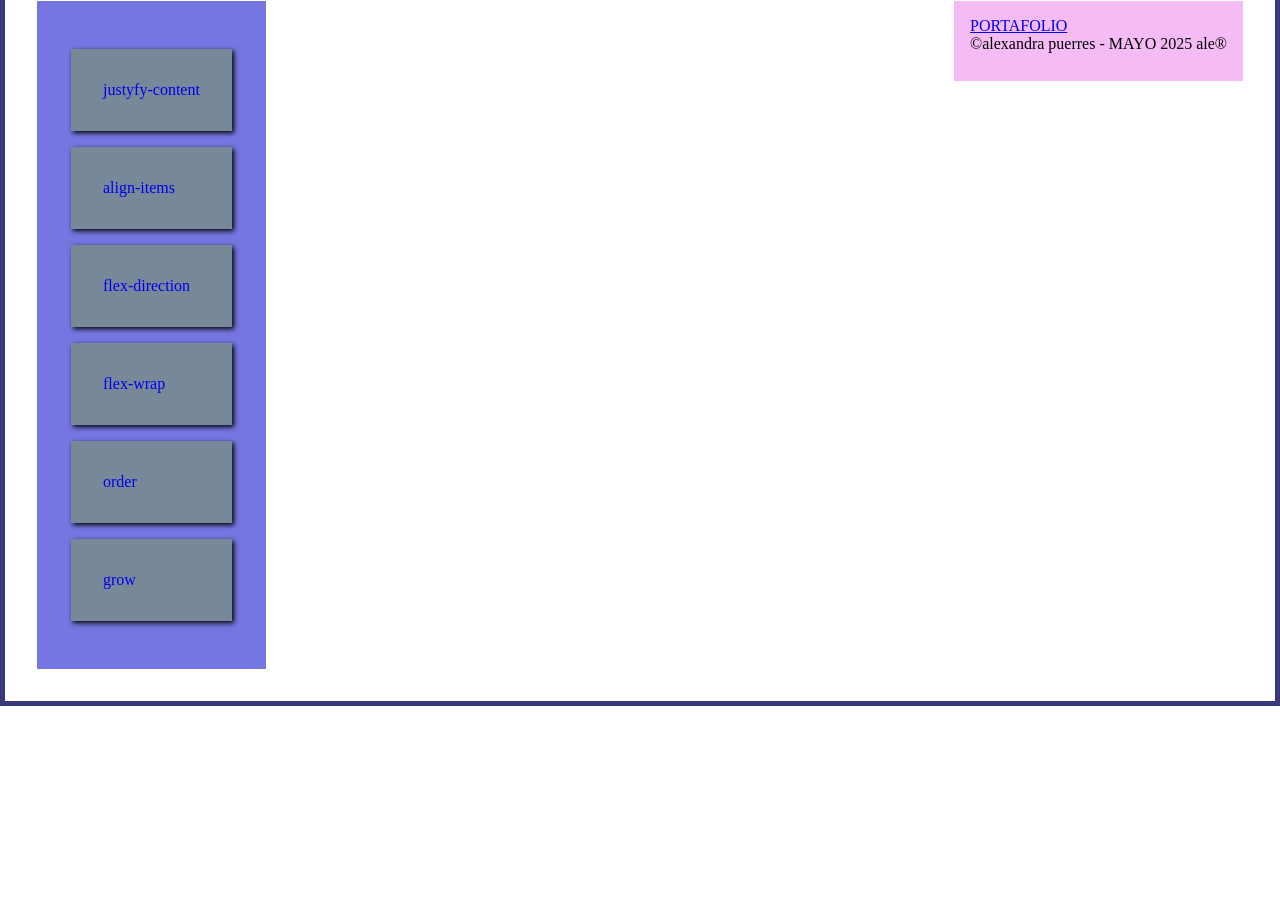
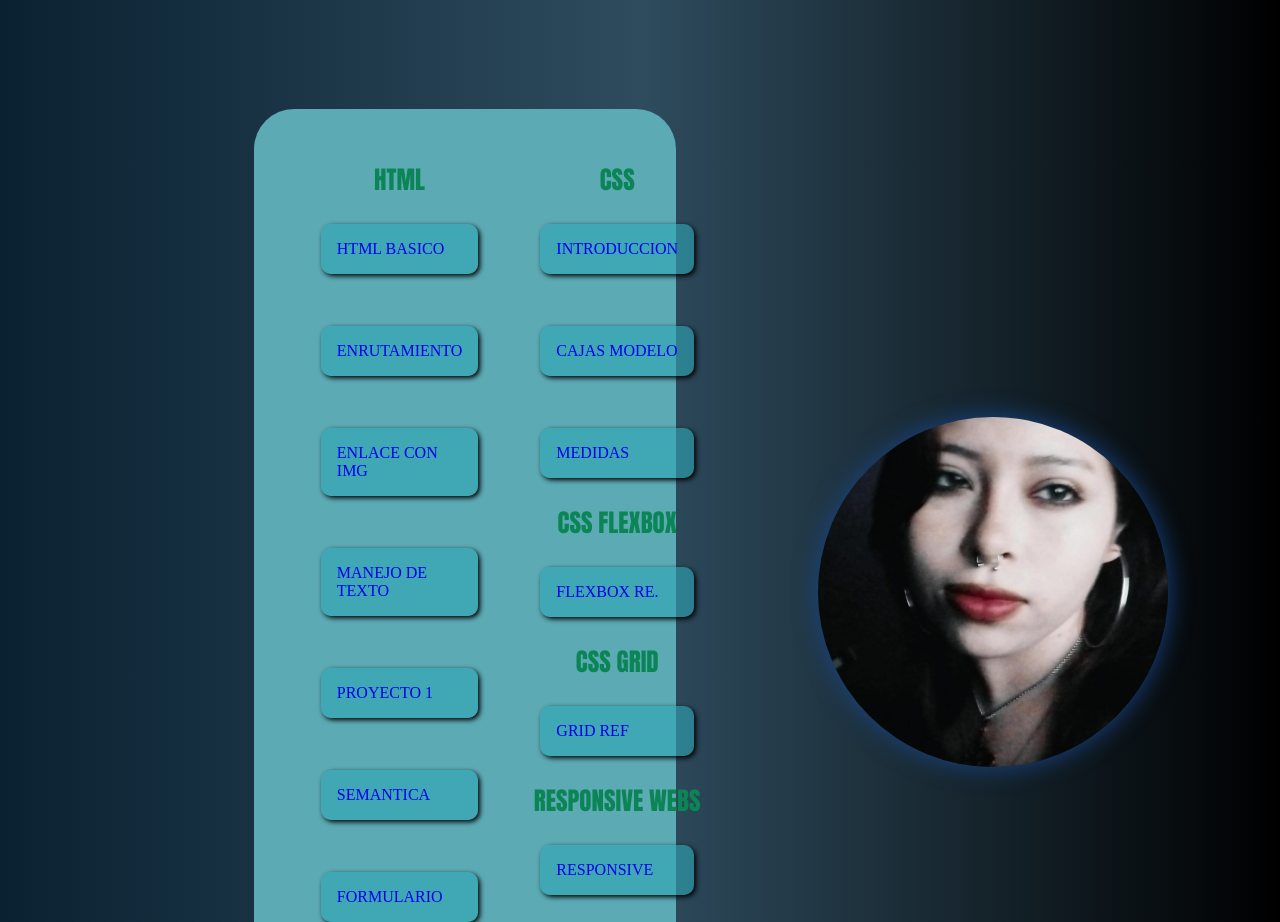
Before and after one commit to Puerresalexa/Puerresalexa, a plain HTML site: page index.html in a window 1280 px wide. Shown: the part 89-1011 px from the top of the page. Before the commit the page ends 800 px from the top, so only its background shows below. Drawn offline with Linux system fonts and the light colour scheme; files that its build step writes are made by us from their sources.

Commit message:
20250422

```diff
--- a/index.html
+++ b/index.html
@@ -3,24 +3,51 @@
 <head>
     <meta charset="UTF-8">
     <meta name="viewport" content="width=device-width, initial-scale=1.0">
-    <title>FLEXBOX REFERENCE</title>
-    <link rel="stylesheet" href="css/layout.css">
+    <title>MI PORTAFOLIO</title>
+    <link rel="stylesheet" href="css/index.css">
 
 </head>
 <body>
     <header>
-        <h1>FLEXBOX REFERENCE</h1>
+        <h1 class="tex">MI PORTAFOLIO</h1>
     </header>
+<main>
     <aside>
         <ul>
-            <li><a href="#">justyfy-content</a></li>
-            <li><a href="#">align-items</a></li>
-            <li><a href="#">flex-direction</a></li>
-            <li><a href="#">flex-wrap</a></li>
-            <li><a href="#">order</a></li>
-            <li><a href="#">grow</a></li>
-        </ul>
+           <article class="lista">
+            <article>
+             <h2 class="dos">HTML</h2>
+             <li><a href="/20250407/first.html">HTML BASICO </a></li>
+             <li><a href="/20250409/red.html">ENRUTAMIENTO</a></li>
+             <li><a href="/20250410/index.html">ENLACE CON IMG</a></li>
+             <li><a href="/20250421/index.html">MANEJO DE TEXTO</a></li>
+             <li><a href="/20250422/index.html">PROYECTO 1</a></li>
+             <li><a href="/20250423/index.html">SEMANTICA</a></li>
+             <li><a href="/20250424/index.html">FORMULARIO</a></li>
+            </article>
+
+            <article>
+               <h2 class="tres">CSS</h2>
+               <li><a href="20250428/index.html">INTRODUCCION</a></li>
+               <li><a href="20250429/index.html">CAJAS MODELO</a></li>
+               <li><a href="20250430/index.html">MEDIDAS</a></li>
+               <h2 class="cuatro">CSS FLEXBOX</h2>
+               <li><a href="/20250507/index.html">FLEXBOX RE.</a></li>
+               <h2 class="cinco">CSS GRID</h2>
+               <li><a href="/20250522/index.html">GRID REF</a></li>
+               <h2 class="seis">RESPONSIVE WEBS</h2>
+               <li><a href="/20250526/responsive.html">RESPONSIVE</a></li>
+               <li><a href="/20250526/sample2.html">EJERCICIO</a></li>
+            </article>
+
+            </article>
+          </ul>
     </aside>
+    <section>
+        <img src="../imagenp/ale (2).jpeg" alt="">
+    </section>
+</main>
+
     <footer>
         <p><a href="../portafolio/index.html">PORTAFOLIO</a></p>
         <P>&COPY;alexandra puerres - MAYO 2025 ale&reg;</P>
```
Also changed, not shown: 20250422/index.html (+0 -1 lines), portafolio/index.html (+11 -11 lines), css/index.css (renamed from portafolio/css/index.css).
